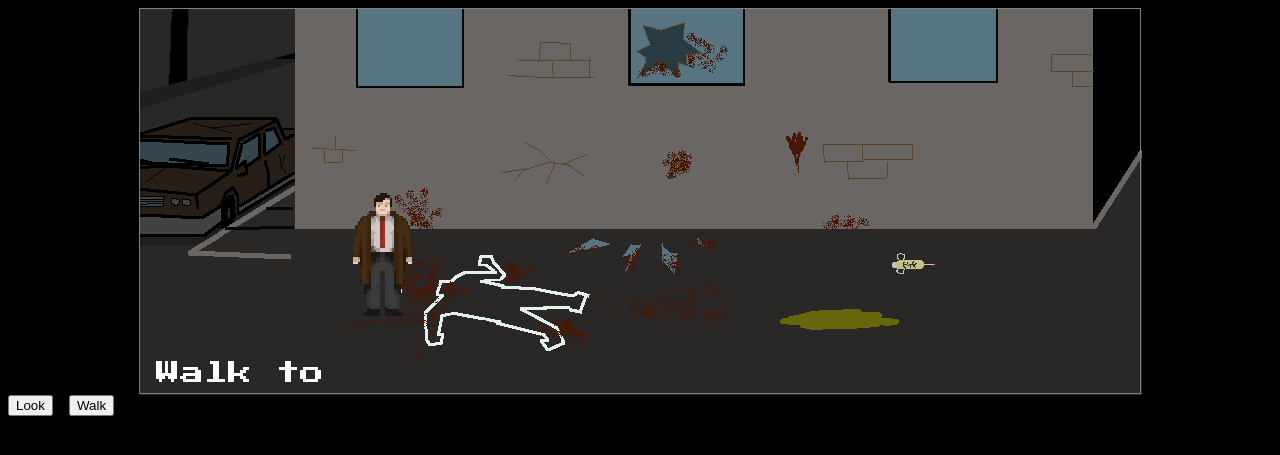
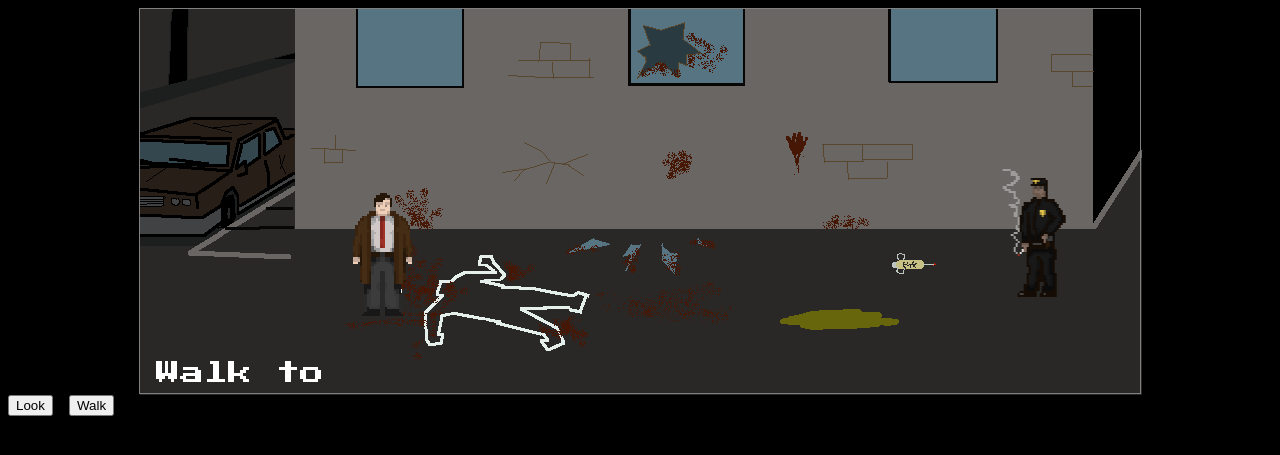
Before and after one commit to Stoobaart/point-and-click-testing, a PHP site: page / in a window 1280 px wide. Shown: the top 455 px of the page. Run offline with PHP 8.4, Linux system fonts and the light colour scheme; some libraries are stand-ins or nearby versions.

Commit message:
added officer rodriguez, animated him, and made it so that th player can walk behind and in front of him

```diff
--- a/css/animation.css
+++ b/css/animation.css
@@ -8,13 +8,35 @@ div#player {
   margin-left: -4.5rem;
   margin-top: -8.5rem;
 }
-
 img.playerSprite {
   width: 73rem;
   image-rendering: pixelated;
   filter: blur(0);
   -webkit-filter: blur(0);
 }
+div#npcRodriguez {
+  top: -18rem;
+  left: 52rem;
+  overflow: hidden;
+  width: 6.5rem;
+  position: relative;
+  image-rendering: pixelated;
+}
+img.npcSprite {
+  width: 130rem;
+  filter: blur(0);
+  -webkit-filter: blur(0);
+  animation: rodriguez 2800ms steps(15) infinite;
+}
+@keyframes rodriguez {
+  100% {
+    transform: translateX(-2080px);
+  }
+}
+.inFront {
+  z-index: -1;
+}
+
 
 @keyframes walkDown {
   100% {
--- a/index.html
+++ b/index.html
@@ -26,6 +26,9 @@
       <div id="player">
         <img class="playerSprite" src="assets/images/TheDetective.png">
       </div>
+      <div id="npcRodriguez">
+        <img class="npcSprite" src="assets/images/officerRodriguez.png">
+      </div>
   </section>
   <button class="look">Look</button>
   <button class="walk">Walk</button>
--- a/js/animation.js
+++ b/js/animation.js
@@ -1,6 +1,12 @@
 $(document).ready(function () {
 
   $('.walkableArea').click(function(e) {
+
+    if(e.pageY > 300){
+      $("#npcRodriguez").addClass("inFront");
+    } else {
+      $("#npcRodriguez").removeClass("inFront");
+    }
     // confirm the players action choice
     var action = $(".playerAction").html();
     // When the player clicks somewhere on the screen (walkable area)
@@ -20,7 +26,6 @@ $(document).ready(function () {
         $("#player").html('<img class="playerSprite" src="assets/images/TheDetectiveRight.png">');
         // and add the class which is linked to the animation
         $(".playerSprite").addClass("walkRightAnim");
-
         // Same logic for each other direction
       } else if ((playerPositionYDiff > 0 ) && ((Math.abs(playerPositionXDiff)) < (Math.abs(playerPositionYDiff)))) {
         $("#player").html('<img class="playerSprite" src="assets/images/TheDetective.png">');
--- a/js/sceneOne.js
+++ b/js/sceneOne.js
@@ -27,7 +27,6 @@ $(document).ready(function () {
       getCloser();
     } else if (distance < 35 && action === "Look at" || distance > -280 && action === "Look at") {
       $(".playerSpeak").html("Looks like the last known whereabouts of our victim... a John Doe");
-      setTimeout(speakClear, 250);
       speakClear();
     }
   });
```
Also changed, not shown: assets/images/officerRodriguez.png (added).
